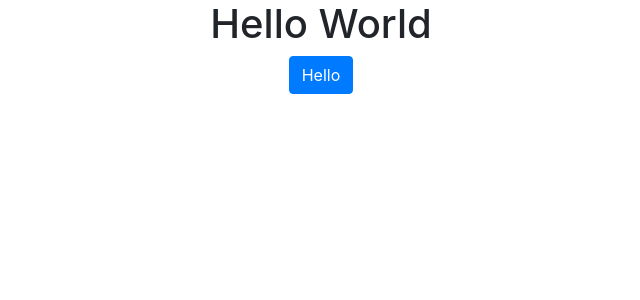
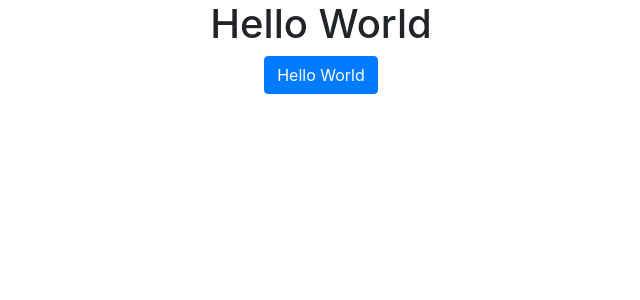
Before and after one commit to stefmpoole/dictionary-react-project, a React (Create React App) app: page / in a window 1280 px wide. Shown: the top 300 px of the page, without its empty margins (319-959 px from the left). Built offline with nearby package versions, Linux system fonts and the light colour scheme.

Commit message:
testing bootstrap on website deploy
changed button

```diff
--- a/src/App.js
+++ b/src/App.js
@@ -5,7 +5,7 @@ function App() {
     <div className="App">
       <h1>Hello World</h1>
       <a href="#" className="btn btn-primary">
-        Hello
+        Hello World
       </a>
     </div>
   );
```
